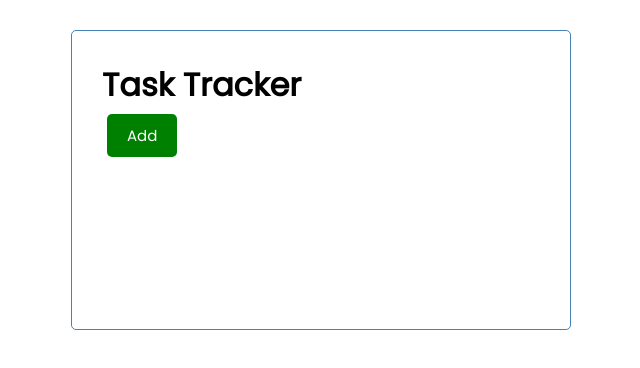
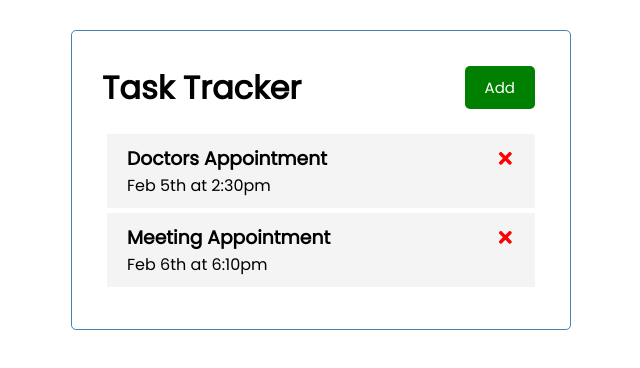
Before and after one commit to jonchhen/react-task-tracker, a React (Create React App) app: page / in a window 1280 px wide. Shown: the top 368 px of the page, without its empty margins (319-959 px from the left). Built offline with nearby package versions, Linux system fonts and the light colour scheme.

Commit message:
added Task.js and Tasks.js to edit the events

```diff
--- a/package.json
+++ b/package.json
@@ -8,6 +8,7 @@
     "@testing-library/user-event": "^13.5.0",
     "react": "^18.1.0",
     "react-dom": "^18.1.0",
+    "react-icons": "^4.3.1",
     "react-scripts": "5.0.1",
     "web-vitals": "^2.1.4"
   },
--- a/public/index.html
+++ b/public/index.html
@@ -29,5 +29,5 @@
   <body>
     <noscript>You need to enable JavaScript to run this app.</noscript>
     <div id="root"></div>
-    </body>
+  </body>
 </html>
--- a/src/App.js
+++ b/src/App.js
@@ -1,13 +1,40 @@
-import Header from './components/Header'
+import { useState } from "react"
+import Header from "./components/Header"
+import Tasks from "./components/Tasks"
 
-import React from 'react'
+import React from "react"
 
 const App = () => {
+  const [tasks, setTasks] = useState([
+    {
+      id: 1,
+      text: "Doctors Appointment",
+      day: "Feb 5th at 2:30pm",
+      reminder: true,
+    },
+    {
+      id: 2,
+      text: "Meeting Appointment",
+      day: "Feb 6th at 6:10pm",
+      reminder: false,
+    },
+  ])
+
+  //Delete task
+  const deleteTask = (id) => {
+    setTasks(tasks.filter((task) => task.id !== id))
+  }
+
   return (
     <div className="container">
-      <Header/>
+      <Header />
+      {tasks.length > 0 ? (
+        <Tasks tasks={tasks} onDelete={deleteTask} />
+      ) : (
+        "No Tasks To Show !!!"
+      )}
     </div>
   )
 }
 
-export default App;
+export default App
--- a/src/components/Button.js
+++ b/src/components/Button.js
@@ -1,18 +1,25 @@
-import PropTypes from 'prop-types';
+import PropTypes from "prop-types"
 
-const Button = ({color, text}) => {
+const Button = ({ color, text, onClick }) => {
   return (
-    <button className='btn'
-  style={{backgroundColor: color}}>{text}</button>
+    <button
+      onClick={onClick}
+      className="btn"
+      style={{ backgroundColor: color }}
+    >
+      {text}
+    </button>
   )
 }
 
 Button.defaultProps = {
-    color: 'steelblue'
+  color: "steelblue",
 }
 
 Button.propTypes = {
-    text: PropTypes.string
+  text: PropTypes.string,
+  color: PropTypes.string,
+  onClick: PropTypes.func,
 }
 
 export default Button
--- a/src/components/Header.js
+++ b/src/components/Header.js
@@ -1,22 +1,25 @@
-import PropTypes from 'prop-types';
-import Button from './Button';
+import PropTypes from "prop-types"
+import Button from "./Button"
 
-const Header = ({title}) => {
+const Header = ({ title }) => {
+  const onClick = () => {
+    console.log("click")
+  }
+
   return (
-    <header>
-        <h1>{title}</h1>
-        <Button color='green' text='Add'/>
+    <header className="header">
+      <h1>{title}</h1>
+      <Button color="green" text="Add" onClick={onClick} />
     </header>
   )
 }
 
 Header.defaultProps = {
-    title: 'Task Tracker',
+  title: "Task Tracker",
 }
 
 Header.propTypes = {
-    title: PropTypes.string.isRequired,
+  title: PropTypes.string.isRequired,
 }
 
-
 export default Header
--- /dev/null
+++ b/src/components/Task.js
@@ -0,0 +1,18 @@
+import { FaTimes } from "react-icons/fa"
+
+const Task = ({ task, onDelete }) => {
+  return (
+    <div className="task">
+      <h3>
+        {task.text}
+        <FaTimes
+          style={{ color: "red", cursor: "pointer" }}
+          onClick={() => onDelete(task.id)}
+        />
+      </h3>
+      <p>{task.day}</p>
+    </div>
+  )
+}
+
+export default Task
--- /dev/null
+++ b/src/components/Tasks.js
@@ -0,0 +1,12 @@
+import Task from "./Task"
+const Tasks = ({ tasks, onDelete }) => {
+  return (
+    <>
+      {tasks.map((task) => (
+        <Task key={task.id} task={task} onDelete={onDelete} />
+      ))}
+    </>
+  )
+}
+
+export default Tasks
```
Also changed, not shown: 1 other file (tests, documents, lock files or other folders).
